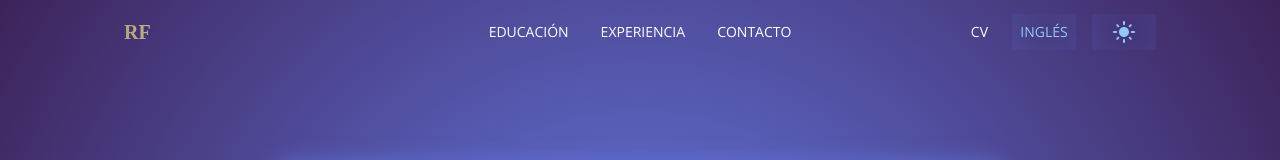
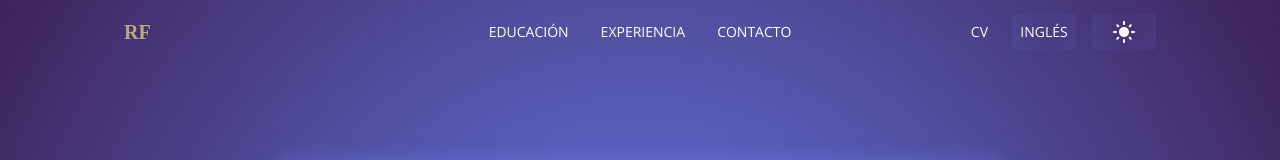
Before and after one commit to RamiroFraysse/portfolio, a Next.js app: page / in a window 1280 px wide. Shown: the top 160 px of the page. Built offline with nearby package versions, Linux system fonts and the light colour scheme; no server answers.

Commit message:
fix color btn action navba

```diff
--- a/app/components/navbar/Navbar.tsx
+++ b/app/components/navbar/Navbar.tsx
@@ -145,6 +145,7 @@ export default function Navbar(props: Props): React.ReactElement {
                                 <Button
                                     key={item.key}
                                     className={styles.navItemAction}
+                                    sx={{color: "#fff"}}
                                     onClick={() => {
                                         handleClickAction(item.key);
                                     }}
--- a/app/components/styles/navbar.module.css
+++ b/app/components/styles/navbar.module.css
@@ -27,8 +27,8 @@
 }
 
 .navItemAction {
+    color: #fff !important;
     box-sizing: border-box;
-    color: white;
     borderradius: 8px;
     background: radial-gradient(
         circle at 50% 50%,
```
Also changed, not shown: 1 other file (tests, documents, lock files or other folders).
